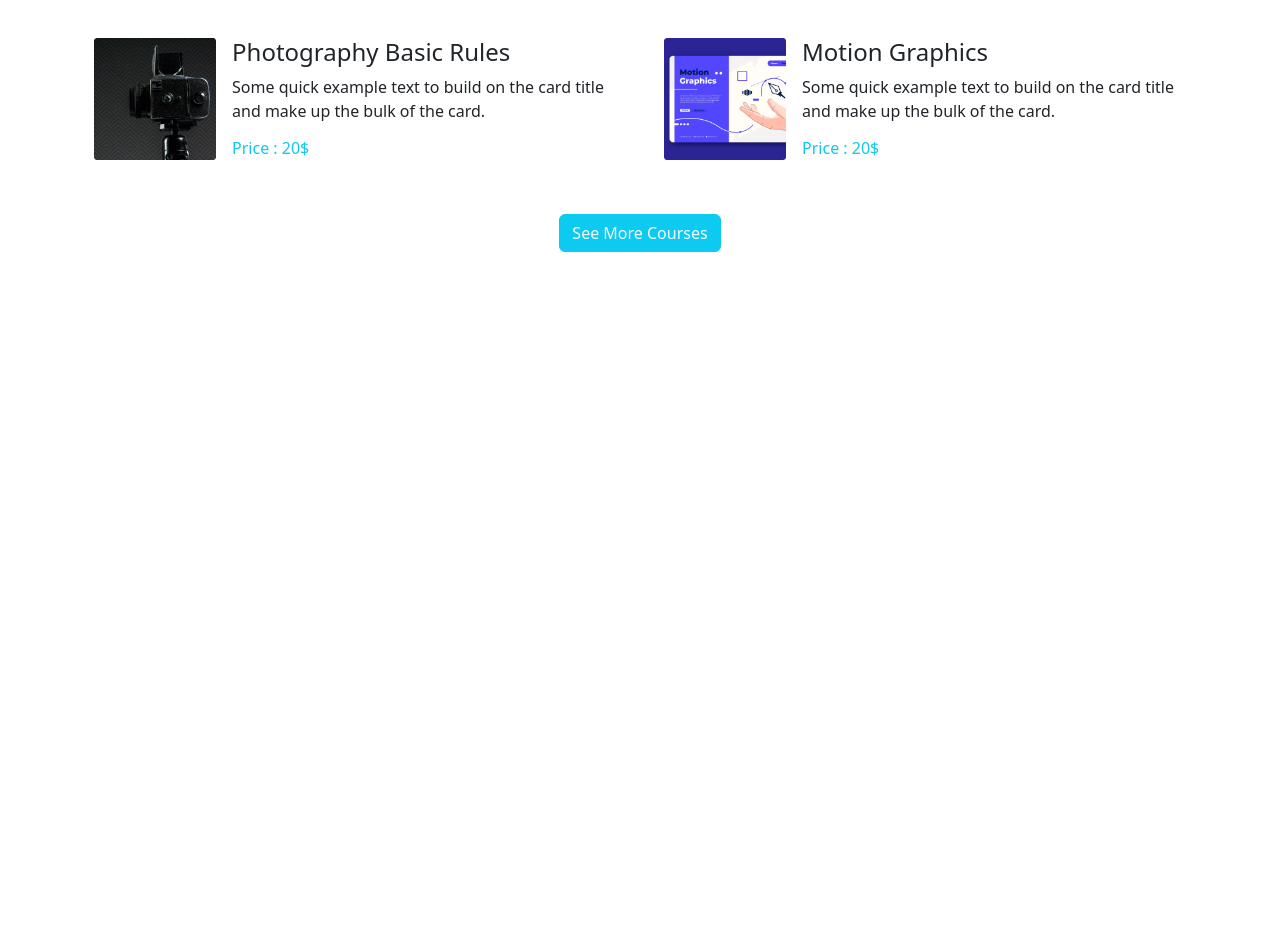
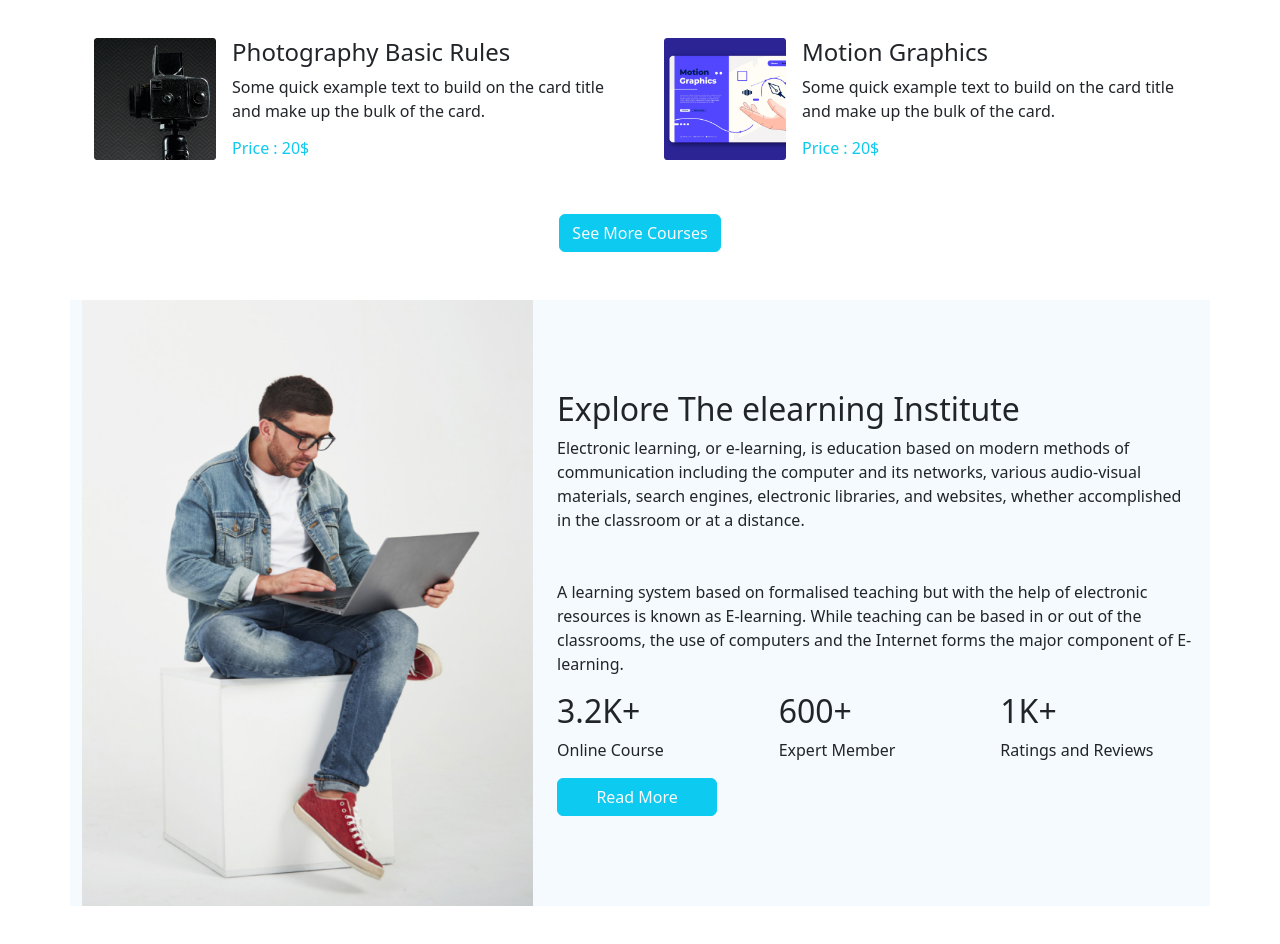
Before and after one commit to mushahiduddin/dot-edu, a plain HTML site: page index.html in a window 1280 px wide. Shown: the part 1176-2120 px from the top of the page. Before the commit the page ends 1476 px from the top, so only its background shows below. Drawn offline with nearby package versions, Linux system fonts and the light colour scheme.

Commit message:
Explore-elearning-section-added

```diff
--- a/index.html
+++ b/index.html
@@ -205,6 +205,40 @@
         </section>
         <!-- Course section End -->
 
+        <!-- Explore Elearning Institute Start -->
+        <section class="container my-5 my-lg-5 my-md-5 theme-bg">
+            <div class="row">
+                <div class="col col-12 col-md-5 col-lg-5">
+                    <img src="images/working.png" alt="" class="w-100">
+                </div>
+                <div class="col col-12 col-md-7 col-lg-7 d-flex flex-column justify-content-center">
+                    <h2>Explore The elearning Institute</h2>
+                    <p>Electronic learning, or e-learning, is education based on modern methods of communication
+                        including the computer and its networks, various audio-visual materials, search engines,
+                        electronic libraries, and websites, whether accomplished in the classroom or at a distance. <br>
+                        <br> <br>A learning system based on formalised teaching but with the help of electronic
+                        resources is known as E-learning. While teaching can be based in or out of the classrooms, the
+                        use of computers and the Internet forms the major component of E-learning.</p>
+                    <div class="row">
+                        <div class="col col-6 col-lg-4">
+                            <h2>3.2K+</h2>
+                            <p>Online Course</p>
+                        </div>
+                        <div class="col col-6 col-lg-4">
+                            <h2>600+</h2>
+                            <p>Expert Member</p>
+                        </div>
+                        <div class="col col-6 col-lg-4">
+                            <h2>1K+</h2>
+                            <p>Ratings and Reviews</p>
+                        </div>
+                    </div>
+                    <button class="btn btn-info text-light w-25">Read More</button>
+                </div>
+            </div>
+        </section>
+
+        <!-- Explore Elearning Institute End -->
     </main>
 
     <!-- MAin Section End -->
```
